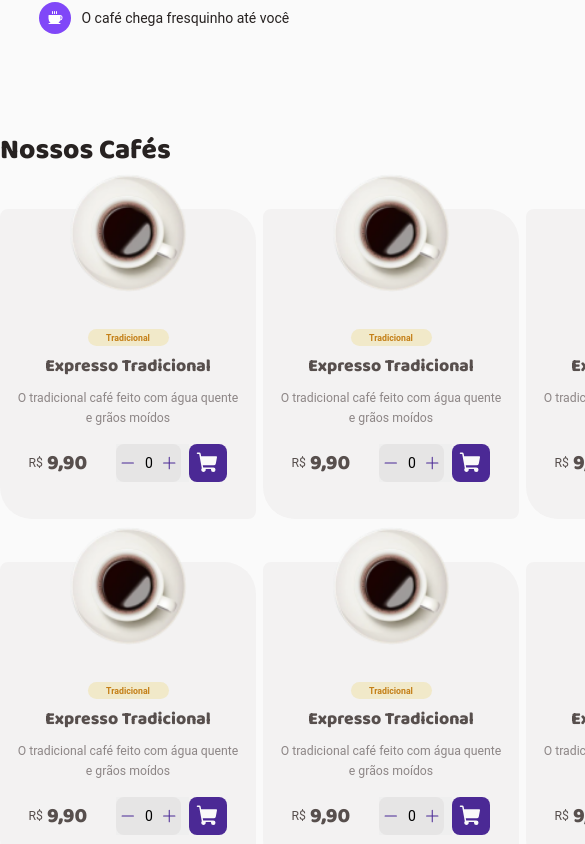
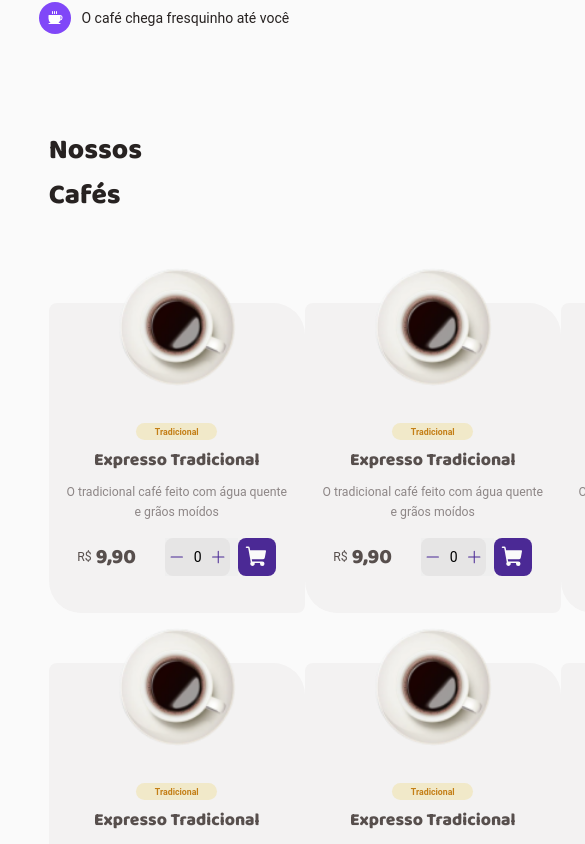
Before and after one commit to VncS1/ignite-coffee-delivery, a React (Vite) app: page / in a window 390 px wide. Shown: the part 897-1741 px from the top of the page, 585 px wide, since content can reach past the window. Built offline with nearby package versions, Linux system fonts and the light colour scheme.

Commit message:
Faltando apenas a responsividade no componente Coffees

```diff
--- a/src/pages/Home/components/Coffees/index.tsx
+++ b/src/pages/Home/components/Coffees/index.tsx
@@ -1,11 +1,11 @@
 import { Coffee } from "./Coffee";
-import { CoffeesContainer, Title } from "./style";
+import { CoffeesContainer, Title, MainContainer } from "./style";
 
 export function Coffees() {
     return (
 
         // Ordenar com display grid: 1fr 1fr 1fr 1fr 1fr (5 colunas)
-        <div>
+        <MainContainer>
             <Title>Nossos Cafés</Title>
             <CoffeesContainer>
 
@@ -19,7 +19,10 @@ export function Coffees() {
                 <Coffee />
                 <Coffee />
 
+                <Coffee />
+                <Coffee />
+
             </CoffeesContainer>
-        </div>
+        </MainContainer>
     )
 }
--- a/src/pages/Home/components/Coffees/style.ts
+++ b/src/pages/Home/components/Coffees/style.ts
@@ -1,13 +1,31 @@
 import styled from "styled-components";
 
+export const MainContainer = styled.main`
+    display: flex;
+    flex-direction: column;
+    justify-content: center;
+    align-items: center;
+
+
+`
+
 export const Title = styled.h1`
+    max-width: 75%;
+
     font-family: 'Baloo Bhai 2', sans-serif;
+    display: grid;
+    grid-template-columns: 1fr 1fr 1fr 1fr;
+    justify-items: center;
+
+    margin-bottom: 3.5rem;
 `
 
 export const CoffeesContainer = styled.div`
+    width: 75%;
+
     display: grid;
     grid-template-columns: 1fr 1fr 1fr 1fr;
-    justify-content: space-evenly;
-    align-items: start;
-    gap: 0.5rem;
+    gap: 1rem 0;
+    justify-items: center
+
 `
```
